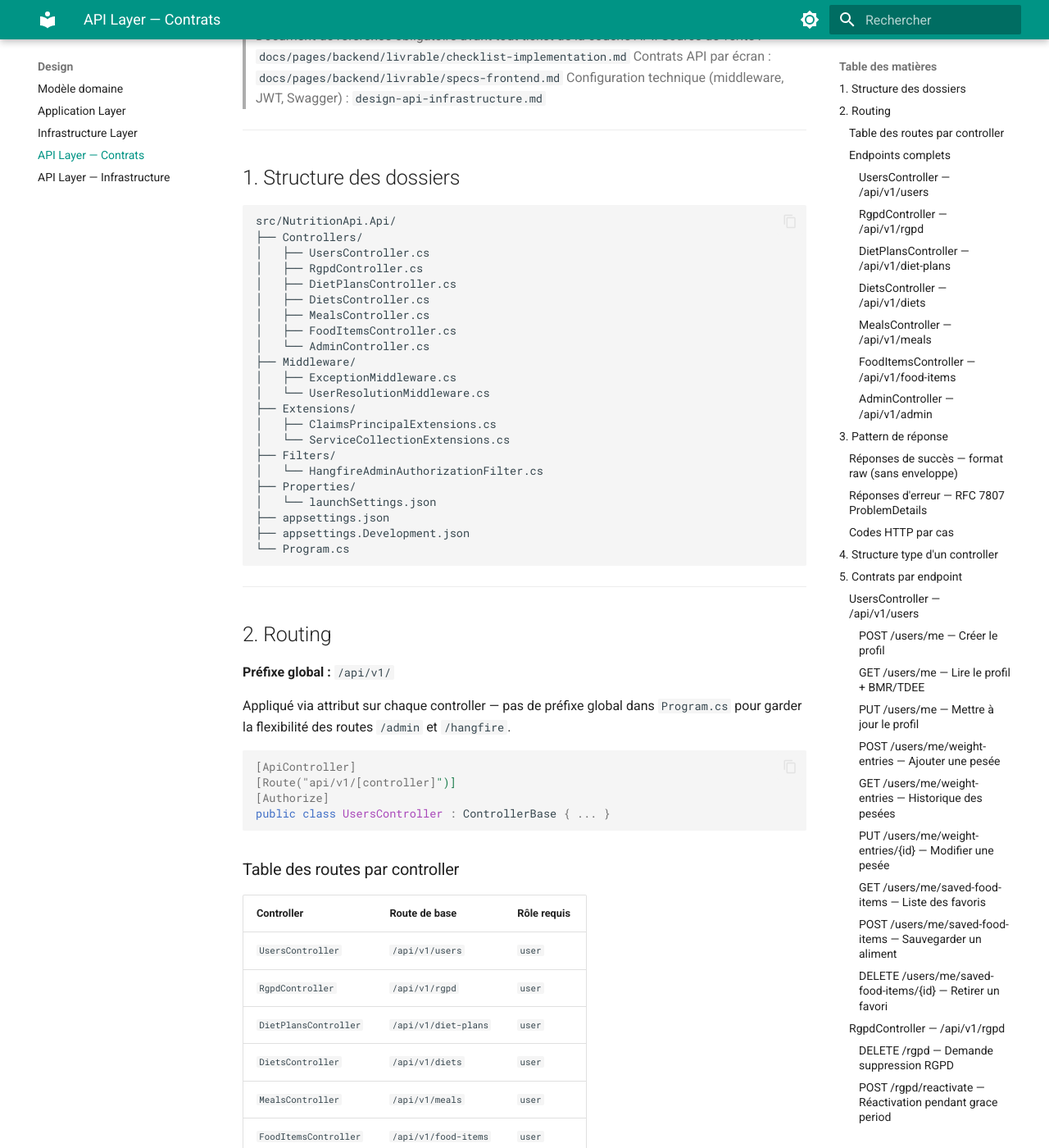
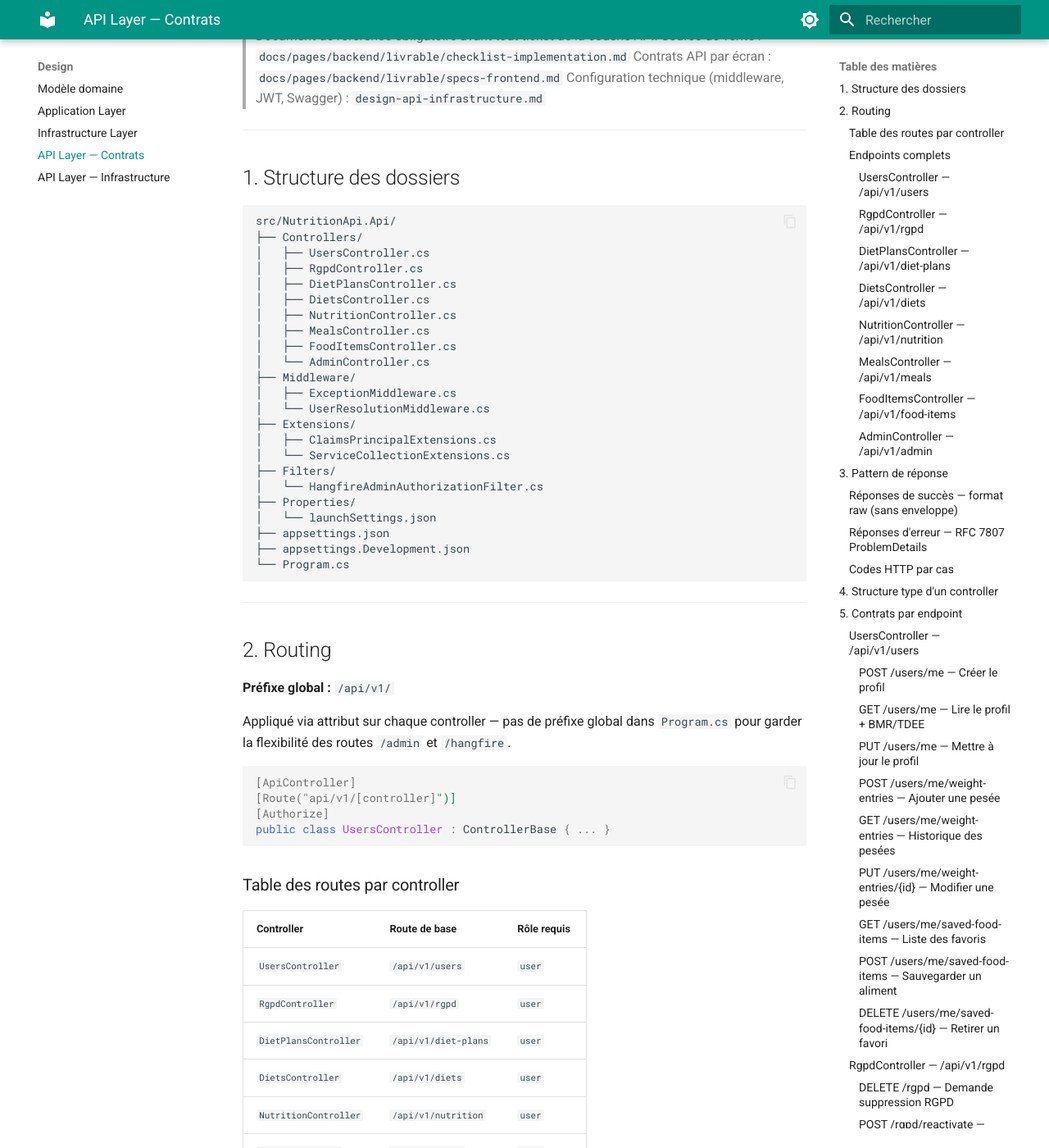
Before and after one commit to MGNetworking/docs-nutrition, an MkDocs documentation site: the page built from pages/backend/design/design-api.md, in a window 1280 px wide and 1400 px high, scrolled down 197 px. Shown: the whole window at 82% size. Built offline with MkDocs 1.6.1 and Material for MkDocs 9.7.7, drawn with Linux system fonts in a browser that asks for light colours; some of the changed lines change nothing that is shown; some of the changed text lies outside the part shown.

Commit message:
docs(api): ajouter NutritionController et mettre à jour les routes RGPD

```diff
--- a/pages/backend/design/design-api.md
+++ b/pages/backend/design/design-api.md
@@ -16,6 +16,7 @@
 │   ├── RgpdController.cs
 │   ├── DietPlansController.cs
 │   ├── DietsController.cs
+│   ├── NutritionController.cs
 │   ├── MealsController.cs
 │   ├── FoodItemsController.cs
 │   └── AdminController.cs
@@ -57,6 +58,7 @@
 | `RgpdController` | `/api/v1/rgpd` | `user` |
 | `DietPlansController` | `/api/v1/diet-plans` | `user` |
 | `DietsController` | `/api/v1/diets` | `user` |
+| `NutritionController` | `/api/v1/nutrition` | `user` |
 | `MealsController` | `/api/v1/meals` | `user` |
 | `FoodItemsController` | `/api/v1/food-items` | `user` |
 | `AdminController` | `/api/v1/admin` | `admin` |
@@ -104,6 +106,12 @@
 | `GET` | `/diets` | Historique des régimes | 200 |
 | `GET` | `/diets/{id}` | Détail d'un régime | 200 |
 | `POST` | `/diets/{id}/archive` | Terminer le régime actif | 200 |
+
+#### NutritionController — `/api/v1/nutrition`
+
+| Méthode | Route | Description | Code succès |
+|---|---|---|---|
+| `GET` | `/nutrition/{id}/bilan` | Bilan nutritionnel d'un régime | 200 |
 
 #### MealsController — `/api/v1/meals`
 
@@ -533,6 +541,32 @@
 
 ---
 
+### NutritionController — `/api/v1/nutrition`
+
+`NutritionBilanResponse`
+
+| Champ | Type |
+|---|---|
+| `dietId` | `Guid` |
+| `startDate` | `DateOnly` |
+| `endDate` | `DateOnly` |
+| `totalCalories` | `float` |
+| `totalProteins` | `float` |
+| `totalCarbs` | `float` |
+| `totalFats` | `float` |
+| `dailyBreakdown` | `List<DailyNutritionDto>` |
+| `weightProgression` | `List<WeightEntryResponse>` |
+
+---
+
+#### `GET /nutrition/{id}/bilan` — Bilan nutritionnel d'un régime
+
+**Query params :** `period` (ex: `week`, `month`, `custom`), `date?`, `startDate?`, `endDate?`
+
+**Response 200** `NutritionBilanResponse`. **Erreurs :** 404, 403
+
+---
+
 ### MealsController — `/api/v1/meals`
 
 `MealResponse`
```
